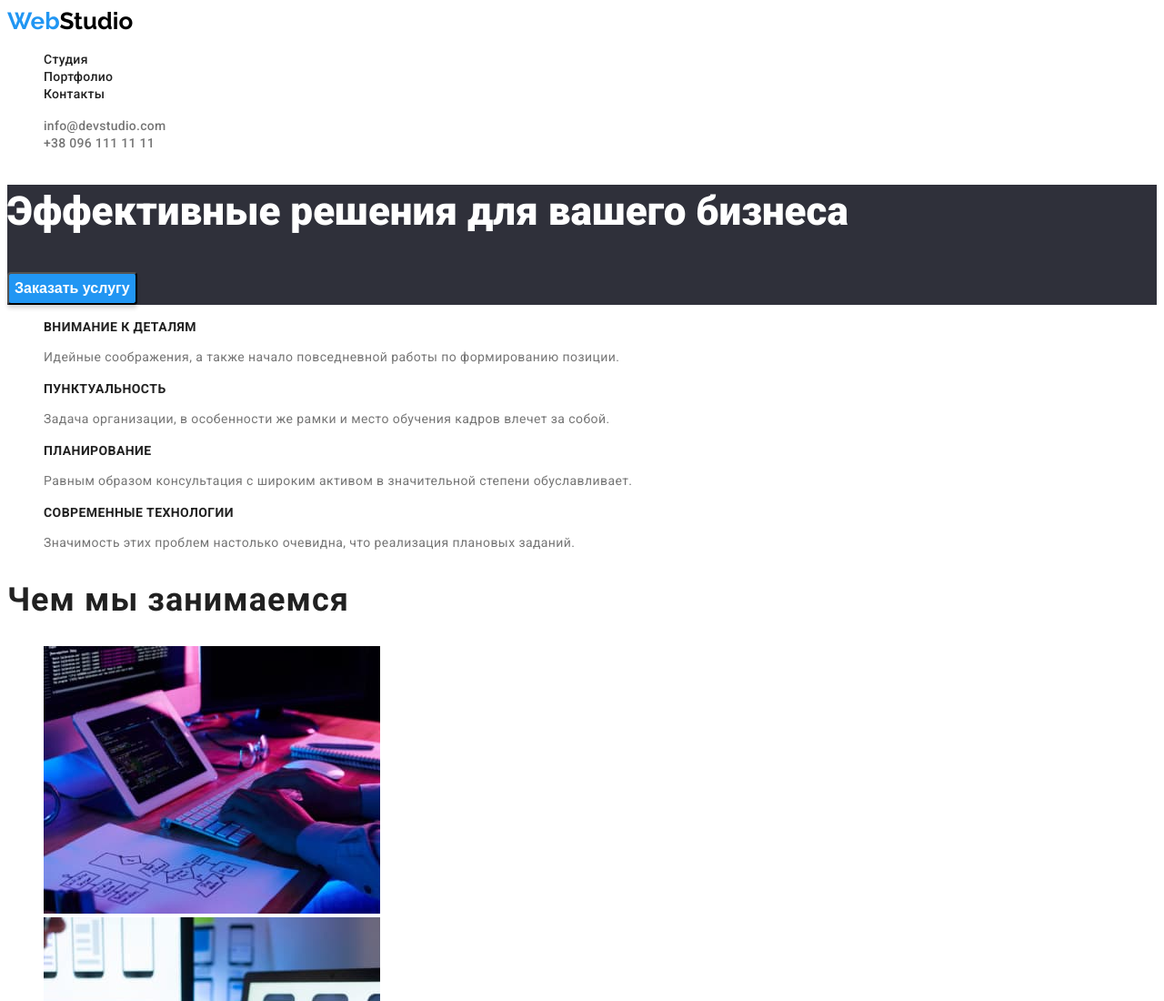
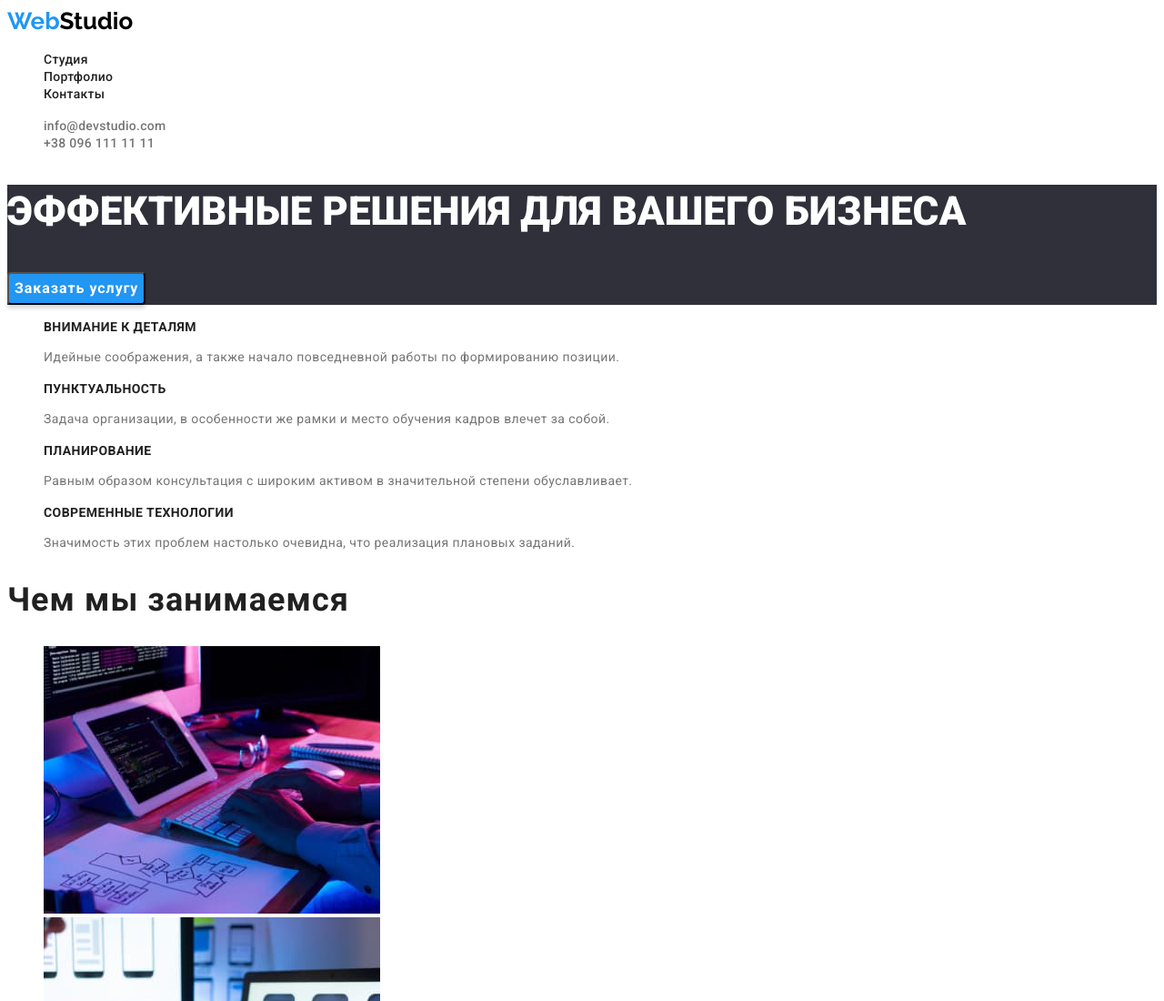
Before and after one commit to ProtsyukPrits/goit-markup-hw-02, a plain HTML site: page index.html in a window 1280 px wide. Shown: the top 1100 px of the page at 91% size. Drawn offline with Linux system fonts and the light colour scheme.

Commit message:
added roboto for btns and added upcase

```diff
--- a/css/style.css
+++ b/css/style.css
@@ -77,22 +77,23 @@ body {
   font-weight: 900;
   font-size: 44px;
   line-height: 136%;
+  text-transform: uppercase;
 
   color: #ffffff;
 }
 
 .hero__button {
+  font-family: Roboto;
   font-style: normal;
   font-weight: bold;
   font-size: 16px;
   line-height: 187%;
+  letter-spacing: 0.06em;
 
   color: #ffffff;
   background: #2196f3;
   box-shadow: 0px 4px 4px rgba(0, 0, 0, 0.15);
   border-radius: 4px;
-
-  cursor: pointer;
 }
 
 .specifics__title {
@@ -201,6 +202,7 @@ body {
 /* main */
 
 .anchors__button {
+  font-family: Roboto;
   font-style: normal;
   font-weight: 500;
   font-size: 16px;
```
